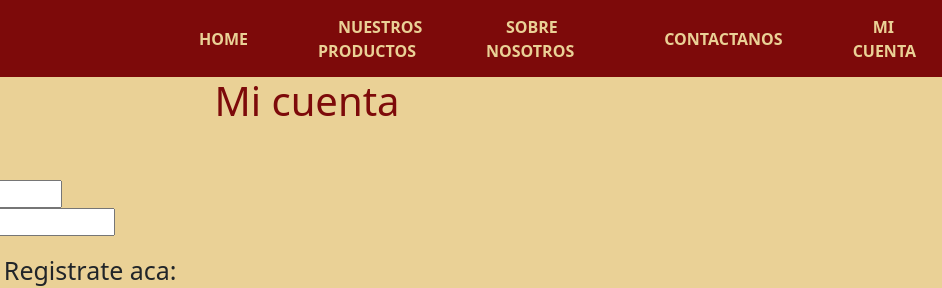
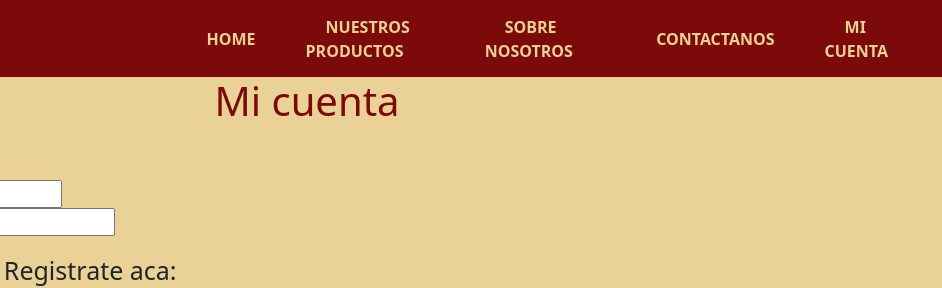
Before and after one commit to Luchipucheta/ReadIt-Libros, a plain HTML site: page HTML/mi_cuenta.html in a window 1280 px wide. Shown: the top 288 px of the page, 338-1280 px from the left. Drawn offline with nearby package versions, Linux system fonts and the light colour scheme.

Commit message:
se coloca navbar con bootstrap

```diff
--- a/HTML/mi_cuenta.html
+++ b/HTML/mi_cuenta.html
@@ -15,9 +15,8 @@
         <a href="../index.html"><img class="logo" src="../images/Logo ReadIt.png" alt="Logo de la tienda"></a>
 
         <!--NAVBAR con Bootstrap-->
-        <!--<nav class="navbar navbar-expand-lg mc-navbar">
+        <nav class="navbar navbar-expand-lg mc-navbar">
             <div class="container-fluid">
-
               <button class="navbar-toggler custom-toggler" type="button" data-bs-toggle="collapse" data-bs-target="#navbarSupportedContent" aria-controls="navbarSupportedContent" aria-expanded="false" aria-label="Toggle navigation">
                 <span class="navbar-toggler-icon"></span>
               </button>
@@ -32,13 +31,13 @@
                   <li><a href="../HTML/sobre_nosotros.html">Sobre nosotros</a></li>
                   <li><a href="../HTML/contactanos.html">Contactanos</a></li>
                   <li><a href="../HTML/mi_cuenta.html">Mi cuenta</a></li>
-              </ul>
+                </ul>
 
               </div>
             </div>
-          </nav>-->
+        </nav>
 
-        <nav class="navbar">
+        <!--<nav class="navbar">
 
             <ul class="menu">
                 <li><a href="../index.html">Home</a></li>
@@ -47,7 +46,7 @@
                 <li><a href="../HTML/contactanos.html">Contactanos</a></li>
                 <li><a href="../HTML/mi_cuenta.html">Mi cuenta</a></li>
             </ul>
-        </nav>
+        </nav>-->
 
 
     </header>
```
